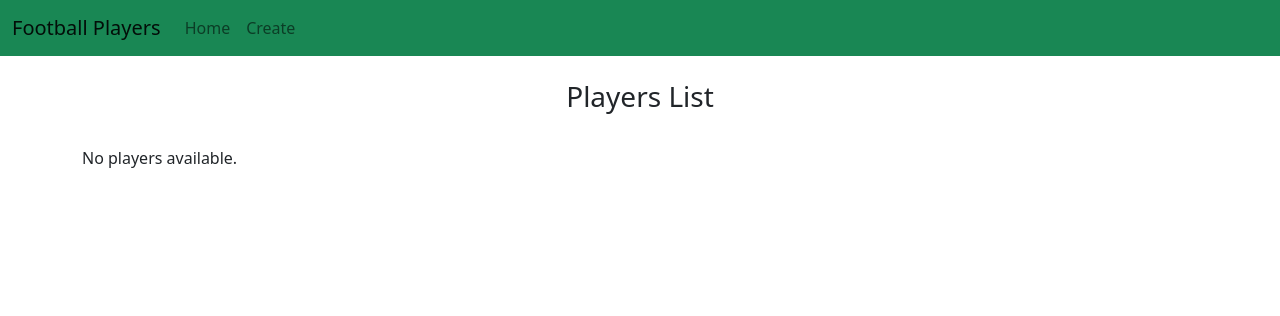
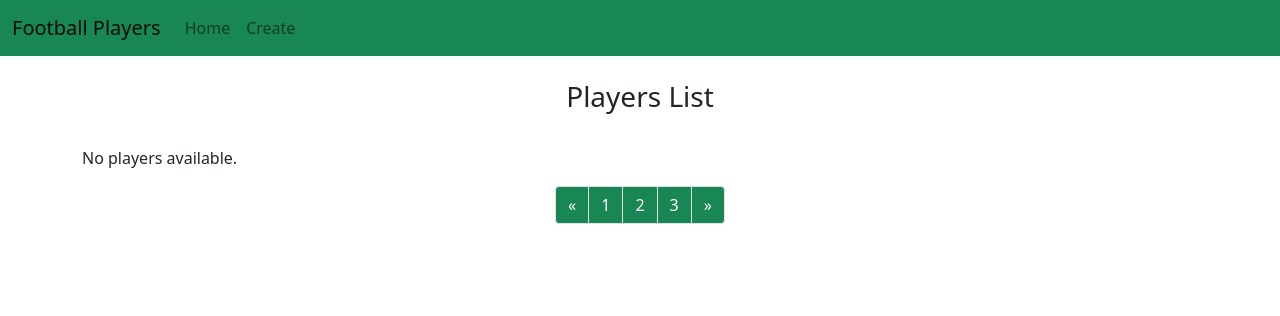
Before and after one commit to Daniel-Lima-Carvalho/football_players_django, a Django app: page / in a window 1280 px wide. Shown: the top 316 px of the page. Run offline with Django 3.2, Linux system fonts and the light colour scheme; data that the repository does not hold is empty.

Commit message:
Paginator frontend

```diff
--- a/players/templates/players/index.html
+++ b/players/templates/players/index.html
@@ -41,4 +41,25 @@
     {% endif %}
   </div>
 </div>
+<div class="row justify-content-md-center">
+  <div class="col-sm-6">
+      <nav aria-label="page navition">
+          <ul class="pagination  justify-content-center">
+            <li class="page-item">
+              <a class="page-link" href="#" aria-label="Previous">
+                <span aria-hidden="true">&laquo;</span>
+              </a>
+            </li>
+            <li class="page-item"><a class="page-link" href="#">1</a></li>
+            <li class="page-item"><a class="page-link" href="#">2</a></li>
+            <li class="page-item"><a class="page-link" href="#">3</a></li>
+            <li class="page-item">
+              <a class="page-link" href="#" aria-label="Next">
+                <span aria-hidden="true">&raquo;</span>
+              </a>
+            </li>
+          </ul>
+        </nav>
+  </div>
+</div>
 {% endblock %}
--- a/players/views.py
+++ b/players/views.py
@@ -4,10 +4,14 @@ from django.template import loader
 from players.models import Player
 from django.shortcuts import redirect
 from players.helpers import save_player
+from django.core.paginator import Paginator
 
 def index(request):
+    players = Player.objects.all()
+    paginator = Paginator(players, 3)
     context = {
-        'players': Player.objects.all()
+        'players': players,
+        'paginator': paginator
     }
     return render(request, 'players/index.html', context)
 
--- a/static/players/style.css
+++ b/static/players/style.css
@@ -13,3 +13,13 @@
 .btn-block{
     width: 100%;
 }
+
+.page-link {
+    color: white;
+    background-color: 198754;
+}
+
+.page-link:hover {
+    color: white;
+    background-color: 198754;
+}
```
